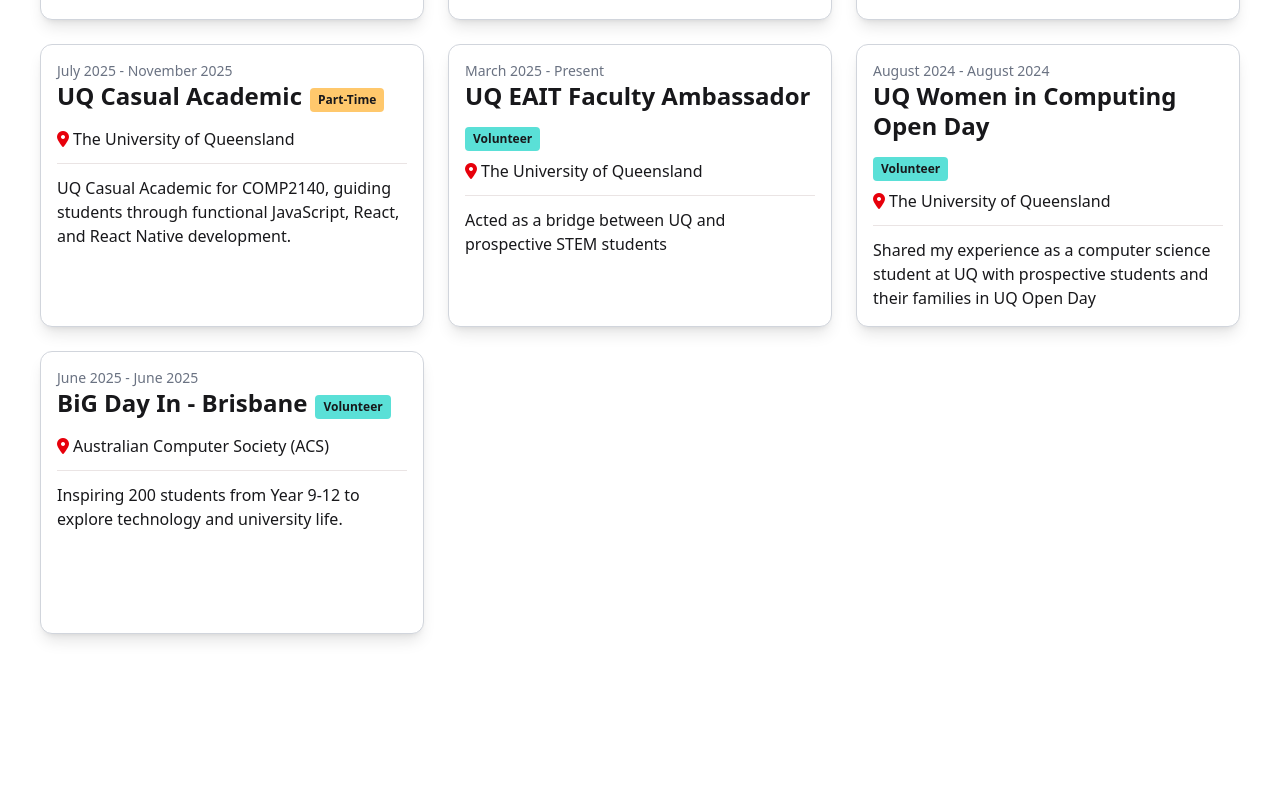
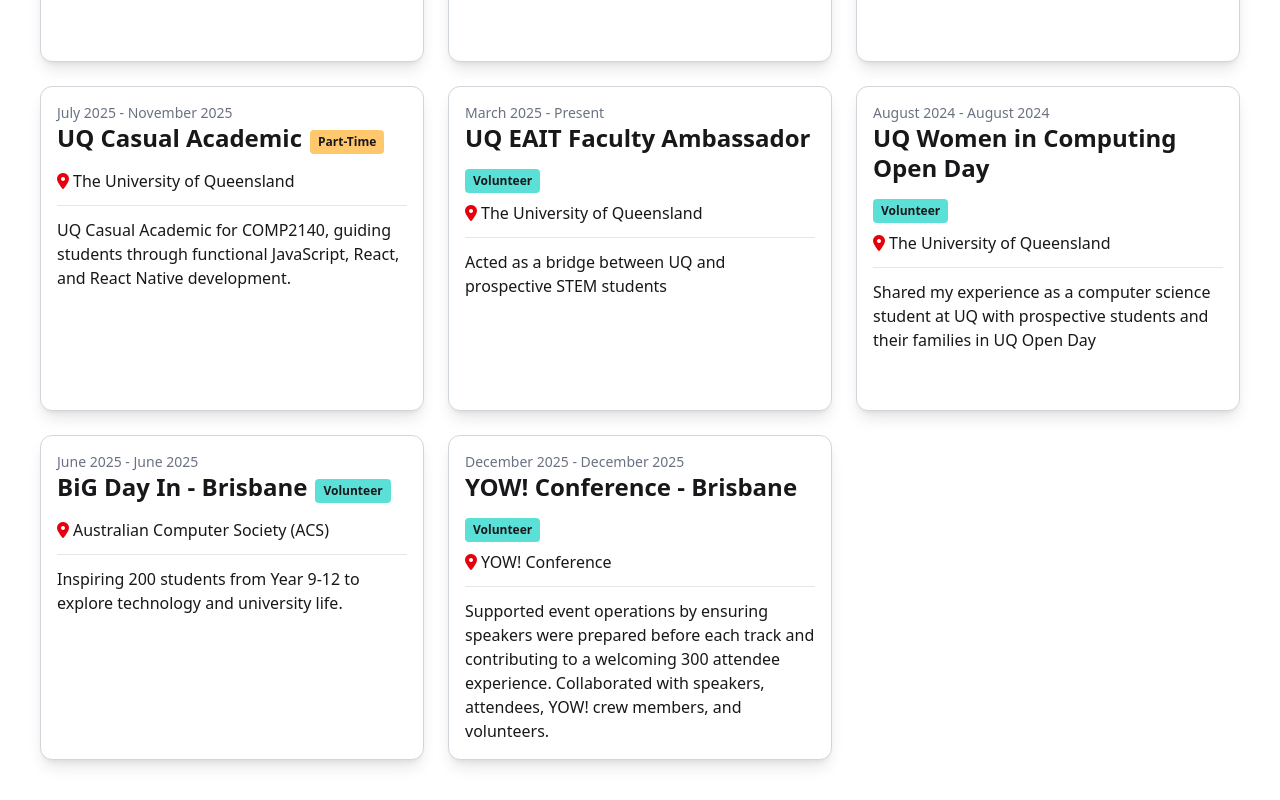
Before and after one commit to Joanna-Wang105/joanna_website, a React (Vite) app: page /experiences in a window 1280 px wide. Shown: the part 455-1255 px from the top of the page. Before the commit the page ends 1129 px from the top, so only its background shows below. Built offline with nearby package versions, Linux system fonts and the light colour scheme.

Commit message:
update resume and experience

```diff
--- a/src/data/experiences.js
+++ b/src/data/experiences.js
@@ -68,4 +68,14 @@
     description:
       "Inspiring 200 students from Year 9-12 to explore technology and university life.",
   },
+  {
+    id: "8",
+    title: "YOW! Conference - Brisbane",
+    company: "YOW! Conference",
+    startDate: "December 2025",
+    endDate: "December 2025",
+    type: "Volunteer",
+    description:
+      "Supported event operations by ensuring speakers were prepared before each track and contributing to a welcoming 300 attendee experience. Collaborated with speakers, attendees, YOW! crew members, and volunteers.",
+  },
 ];
```
Also changed, not shown: 1 other file (tests, documents, lock files or other folders).
